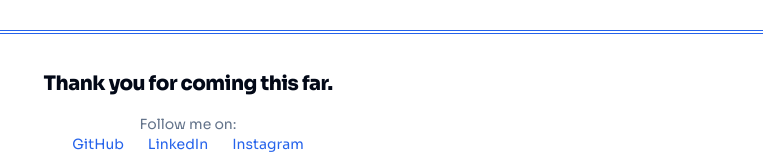
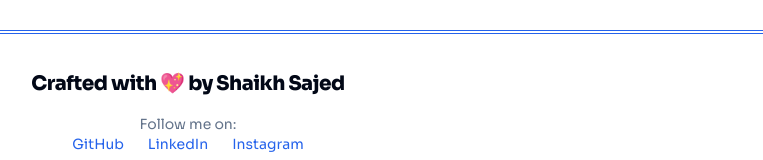
Before and after one commit to myself-sajed/sajed-portfolio, a Next.js app: page / in a window 1280 px wide. Shown: the part 7140-7300 px from the top of the page, without its empty margins (452-1215 px from the left). Built offline with nearby package versions, Linux system fonts and the light colour scheme; what tailwindcss-animated would draw is missing.

Commit message:
update footer tag line

```diff
--- a/src/app/(home)/components/Footer.tsx
+++ b/src/app/(home)/components/Footer.tsx
@@ -5,7 +5,7 @@ const Footer = () => {
         <div className="mt-[4rem] border-double border-t-4 border-primary w-full bg-white relative z-40">
             <div className="p-4 text-center my-5">
                 <h1 className="scroll-m-20 text-xl font-extrabold tracking-tight text-center">
-                    Thank you for coming this far.
+                    Crafted with 💖 by Shaikh Sajed
                 </h1>
 
                 <div className="my-4">
```
